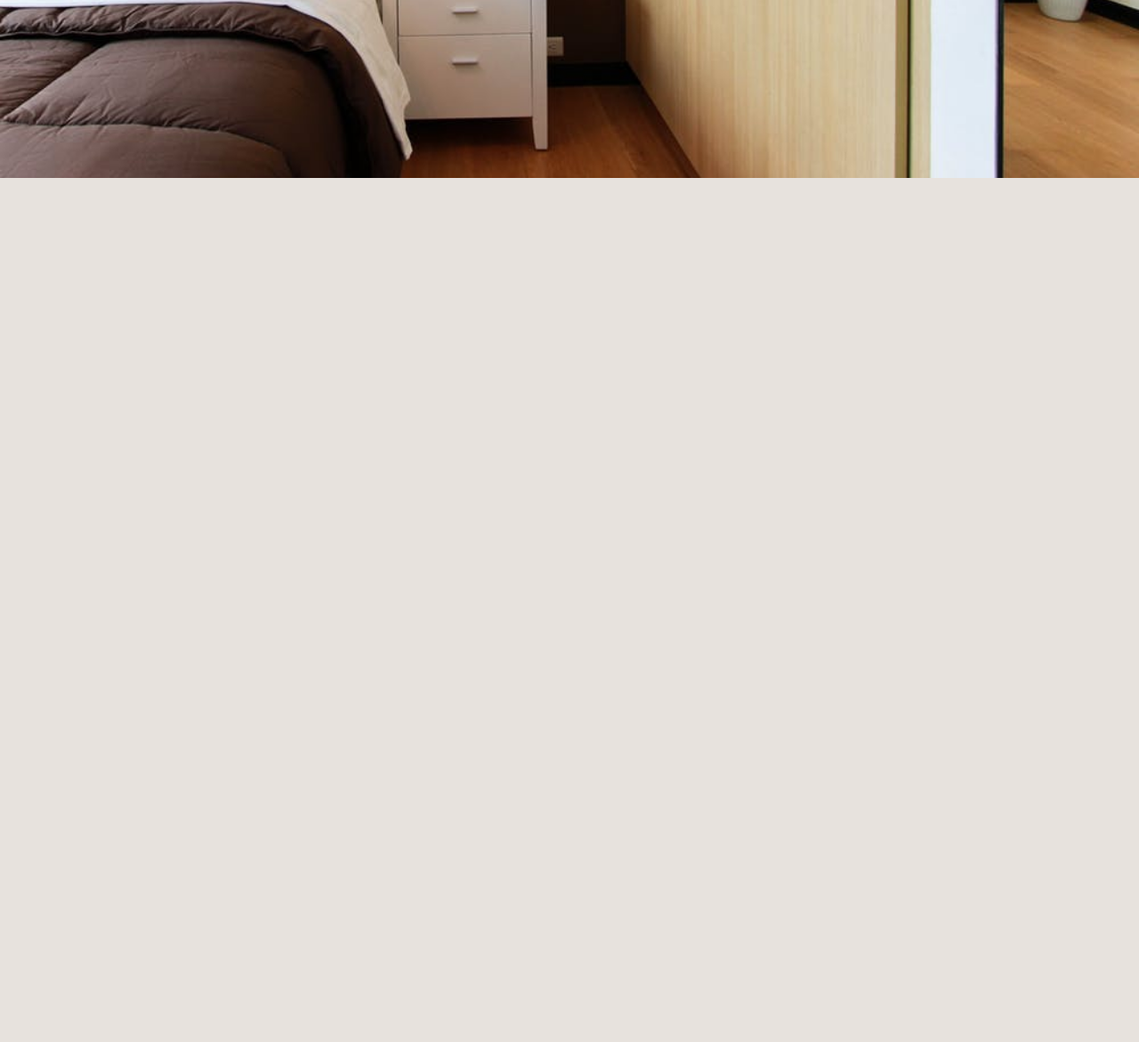
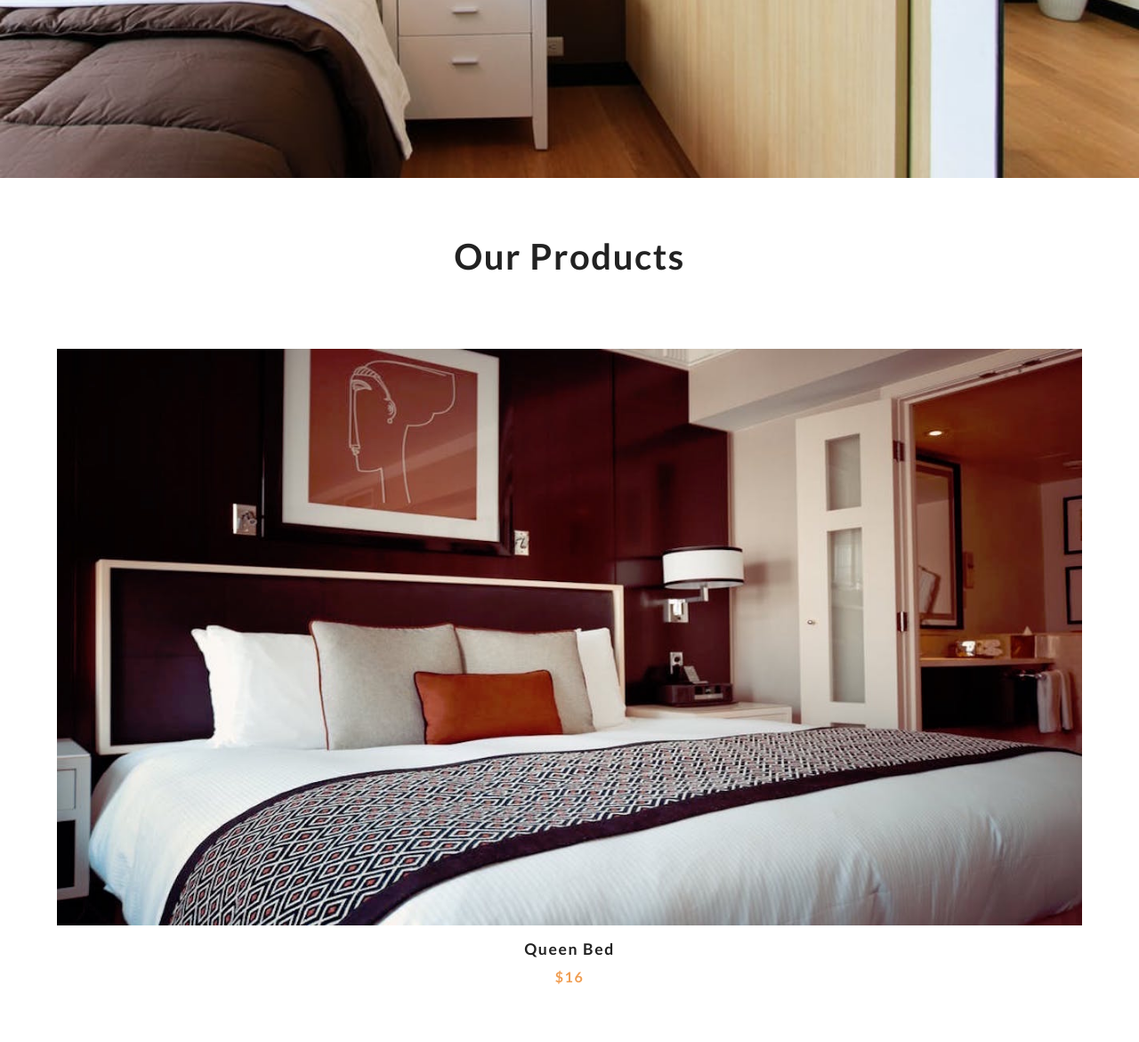
Before and after one commit to JasoDing/ecommerce-website-clone, a PHP site: page / in a window 1280 px wide. Shown: the part 600-1771 px from the top of the page at 89% size. Before the commit the page ends 800 px from the top, so only its background shows below. Run offline with PHP 8.4, Linux system fonts and the light colour scheme; some libraries are stand-ins or nearby versions.

Commit message:
working on the cart component

```diff
--- a/index.html
+++ b/index.html
@@ -1,5 +1,5 @@
 <!DOCTYPE html>
-<html lang="en">
+<html lang="en" xmlns="http://www.w3.org/1999/html">
 <head>
     <meta charset="UTF-8">
     <title>Index Page</title>
@@ -35,10 +35,67 @@
             <h1 class="banner-title">Furniture collection</h1>
             <button class="banner-btn">Shop Now</button>
         </div>
-
     </header>
     <!-- End of Hero -->
 
+    <!-- Products -->
+    <section class="products">
+        <div class="section-title">
+            <h2>Our Products</h2>
+        </div>
+        <div class="products-center">
+            <!-- Single Product -->
+            <article class="product">
+            <div class="img-container">
+                <img src="images/product-1.jpeg" alt="product" class="product-img">
+                <button class="bag-btn" data-id="1">
+                    <i class="fas fs-shopping-cart">
+                        Add to bag
+                    </i>
+                </button>
+            </div>
+            <h3>Queen bed</h3>
+            <h4>$16</h4>
+            </article>
+
+            <!-- End of Single Product-->
+
+        </div>
+    </section>
+    <!-- End of Products-->
+
+    <!-- Cart -->
+    <div class="cart-overlay">
+        <div class="cart">
+            <span class="close-cart">
+                <i class="fas fa-window-close">
+                </i>
+            </span>
+            <h2>Your Cart</h2>
+            <div class="cart=content">
+                <!-- Cart Item -->
+                <div class="cart-item">
+                    <img src="images/product-1.jpeg" alt="product">
+                    <div>
+                        <h4>Queend Bed</h4>
+                        <h5>$9.00</h5>
+                        <span class="remove-item">Remove</span>
+                    </div>
+                    <div>
+                        <i class="fas fa-chevron-up"></i>
+                        <p class="item-amount">1</p>
+                        <i class="fas fa-chevron-down"></i>
+                    </div>
+                </div>
+                <!-- End of Cart Item -->
+            </div>
+            <div class="cart-footer">
+                <h3>Your Total : $ <span class="cart-total">0</span></h3>
+                <button class="close-cart banner-btn>">Clear Cart</button>
+            </div>
+        </div>
+    </div>
+    <!-- End of Cart -->
     <script src="app.js"></script>
 
 </body>
--- a/main.css
+++ b/main.css
@@ -109,6 +109,7 @@ body {
   max-width: 1170px;
   display: grid;
   grid-template-columns: repeat(auto-fit, minmax(260px, 1fr));
+  /*grid-template-columns: repeat(4, 1fr);*/
   grid-column-gap: 1.5rem;
   grid-row-gap: 2rem;
 }
```
